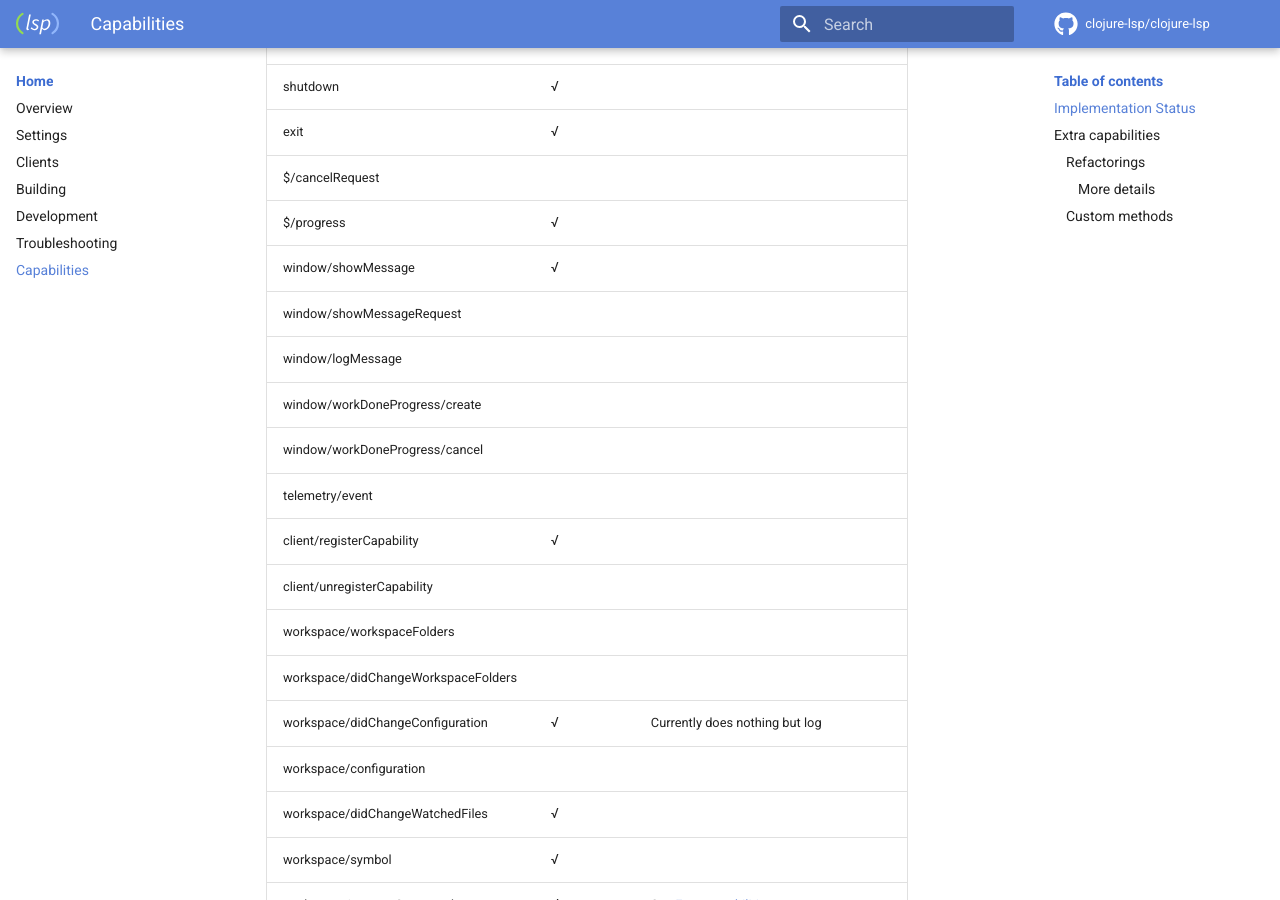
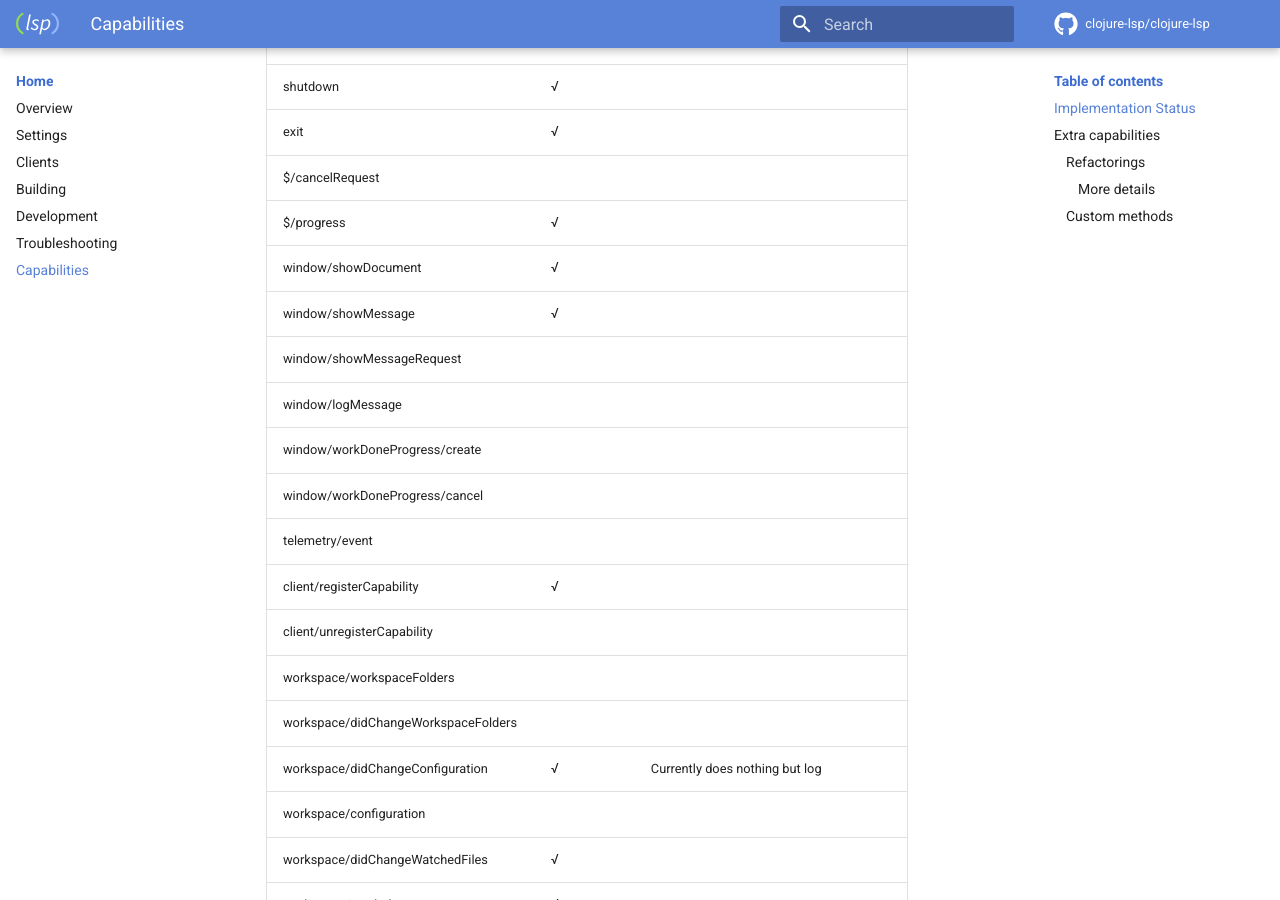
Before and after one commit to clojure-lsp/clojure-lsp, an MkDocs documentation site: the page built from docs/capabilities.md, in a window 1280 px wide and 900 px high, scrolled down 393 px. Built offline with MkDocs 1.6.1 and Material for MkDocs 9.7.7, drawn with Linux system fonts in a browser that asks for light colours; comment, search, counter and statistics services are not loaded.

Commit message:
Add support for `window/showDocument`

```diff
--- a/docs/capabilities.md
+++ b/docs/capabilities.md
@@ -12,6 +12,7 @@ Below are all the currently supported LSP capabilities and their implementation
 | exit                                   | √    |                                               |
 | $/cancelRequest                        |      |                                               |
 | $/progress                             | √    |                                               |
+| window/showDocument                    | √    |                                               |
 | window/showMessage                     | √    |                                               |
 | window/showMessageRequest              |      |                                               |
 | window/logMessage                      |      |                                               |
```
Also changed, not shown: CHANGELOG.md (+1 -0 lines), 9 other files.
